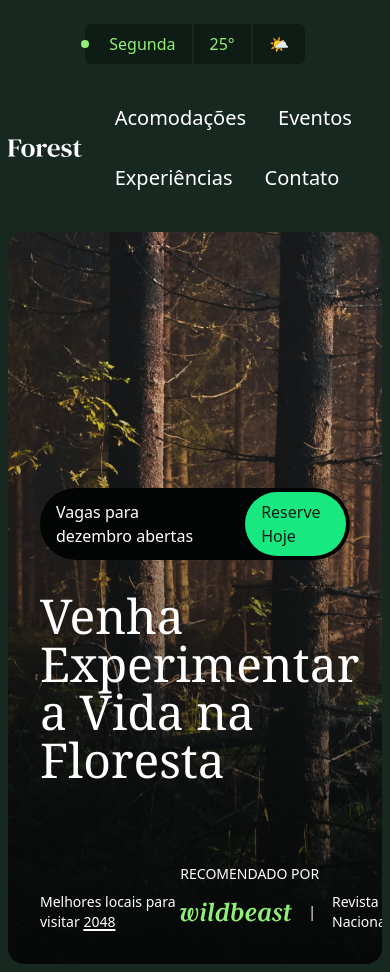
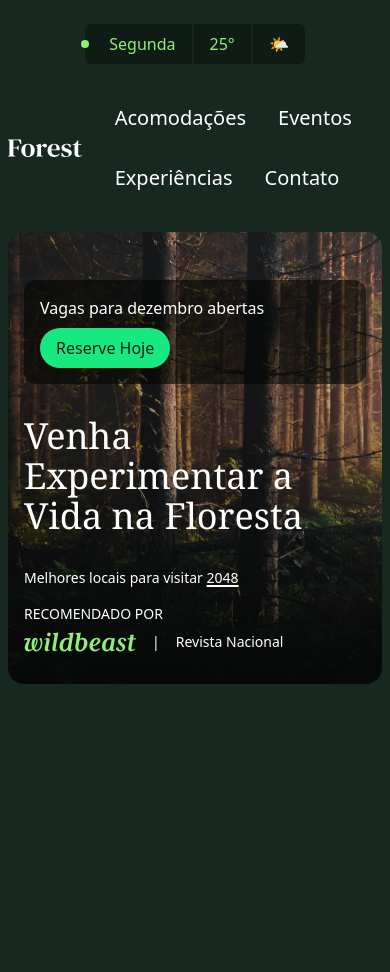
Before and after one commit to VictorNFerreira/Forest, a website: page src/index.html in a window 390 px wide. After the commit the page ends 844 px from the top, so only its background shows below. Drawn offline with Linux system fonts and the light colour scheme.

Commit message:
Adicionado responsividade à introdução do site

```diff
--- a/src/index.html
+++ b/src/index.html
@@ -34,18 +34,18 @@
         </header>
 
         <main class="container">
-            <div class="pt-64 px-8 pb-8 text-white bg-linear-to-t from-verde-7/80 to-transparent rounded-2xl overflow-hidden relative">
+            <div class="pt-64 px-8 pb-8 text-white bg-linear-to-t from-verde-7/80 to-transparent rounded-2xl overflow-hidden relative  max-sm:pt-12 max-sm:px-4">
                 <img class="w-full h-full object-cover absolute inset-0 -z-10" src="./img/floresta.jpg" alt="">
 
-                <div class="inline-flex items-center py-1 pr-1 pl-4 mb-8 gap-8 bg-verde-7 rounded-full">
+                <div class="inline-flex items-center py-1 pr-1 pl-4 mb-8 gap-8 bg-verde-7 rounded-full  max-sm:flex max-sm:flex-col max-sm:p-4 max-sm:gap-2 max-sm:items-start max-sm:bg-verde-7/60 max-sm:rounded-xl">
                     <p class="text-base">Vagas para dezembro abertas</p>
                     <a class="inline-block px-4 py-2 text-verde-6 bg-verde-3 rounded-full" href="">Reserve Hoje</a>
                 </div>
 
-                <h1 class="max-w-screen-sm mb-20 text-5xl font-serif text-balance">Venha Experimentar a Vida na Floresta</h1>
+                <h1 class="max-w-screen-sm mb-20 text-5xl font-serif text-balance  max-sm:text-4xl max-sm:mb-8">Venha Experimentar a Vida na Floresta</h1>
 
-                <div class="flex justify-between items-end text-sm">
-                    <p>Melhores locais para visitar <a class="underline decoration-2 underline-offset-2 hover:no-underline" href="">2048</a></p>
+                <div class="flex justify-between items-end text-sm  max-sm:grid">
+                    <p class="max-sm:mb-4">Melhores locais para visitar <a class="underline decoration-2 underline-offset-2 hover:no-underline" href="">2048</a></p>
 
                     <div>
                         <p class="mb-2 uppercase">Recomendado por</p>
```
Also changed, not shown: src/output.css.
